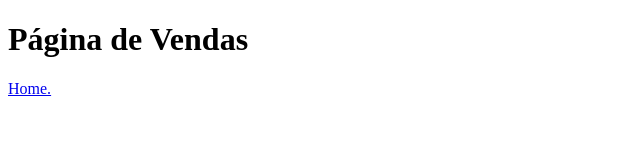
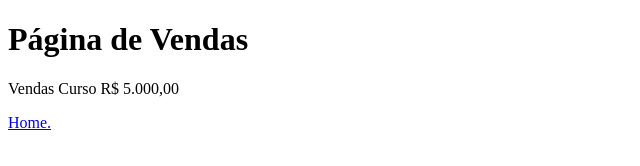
Before and after one commit to advmarinho/aulasUdemy, a plain HTML site: page vendas.html in a window 1280 px wide. Shown: the whole page, without its empty margins (0-640 px from the left). Drawn offline with Linux system fonts and the light colour scheme.

Commit message:
Acrescentado valor das vendas

```diff
--- a/vendas.html
+++ b/vendas.html
@@ -7,7 +7,9 @@
     <title>Aprendendo Git</title>
 </head>
 <body>
+
     <h1>Página de Vendas</h1>
+    <p>Vendas Curso R$ 5.000,00</p>
     <a href="index.html"> Home. </a>
 </body>
 </html>
```
